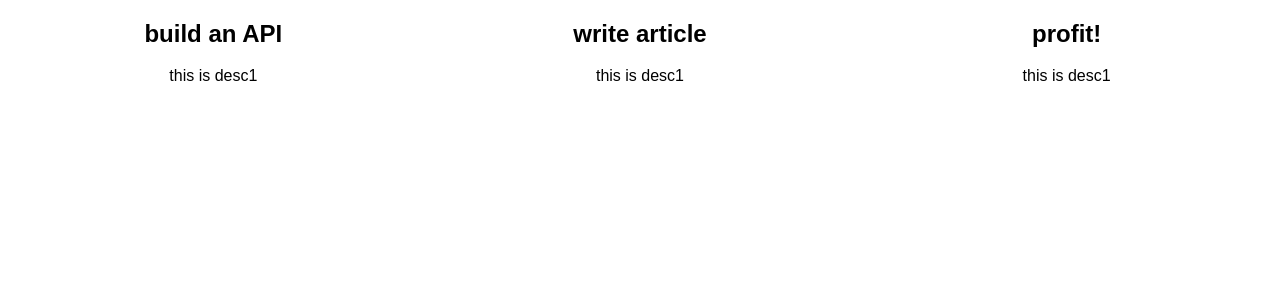
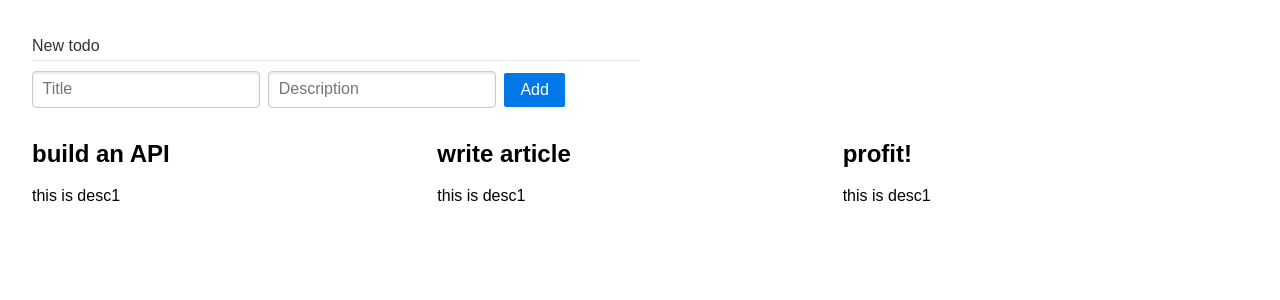
Before and after one commit to zshanabek/todo-app, a React (Create React App) app in the folder todo-app/: page / in a window 1280 px wide. Shown: the top 300 px of the page. Built offline with nearby package versions, Linux system fonts and the light colour scheme.

Commit message:
[Add] - added form

```diff
--- a/todo-app/src/App.css
+++ b/todo-app/src/App.css
@@ -1,32 +1,7 @@
-.App {
-  text-align: center;
+body {
+  margin: 2em;
 }
 
-.App-logo {
-  animation: App-logo-spin infinite 20s linear;
-  height: 40vmin;
+input {
+  margin-right: 0.5em;
 }
-
-.App-header {
-  background-color: #282c34;
-  min-height: 100vh;
-  display: flex;
-  flex-direction: column;
-  align-items: center;
-  justify-content: center;
-  font-size: calc(10px + 2vmin);
-  color: white;
-}
-
-.App-link {
-  color: #61dafb;
-}
-
-@keyframes App-logo-spin {
-  from {
-    transform: rotate(0deg);
-  }
-  to {
-    transform: rotate(360deg);
-  }
-}
--- a/todo-app/src/App.js
+++ b/todo-app/src/App.js
@@ -1,33 +1,52 @@
 import React, { Component } from 'react';
 import './App.css';
+import data from './data';
+import Todo from './Todo';
 
-const data = [
-  {
-    title: "build an API",
-    description: "this is desc1",
-  },
-  {
-    title: "write article",
-    description: "this is desc1",
-  },
-  {
-    title: "profit!",
-    description: "this is desc1",
-  },
-]
+class App extends Component {
+  componentWillMount() {
+    this.setState({
+      todos: data,
+    });
+  }
 
-const Todo = props =>
-  <div className="pure-u-1-3">
-    <h2>{props.title}</h2>
-    <p>{props.description}</p>
-  </div>;
-class App extends Component {
+  addTodo = (e) => {
+    e.preventDefault();
+
+    const todos = this.state.todos;
+    const newId = todos[todos.length - 1].id + 1;
+
+    this.setState({
+      todos: todos.concat({ id: newId,
+                            title: `New Todo ${newId}`,
+                            description: `${newId} description`}),
+    });
+  }
+  newTodo = () =>
+    <div className="pure-g">
+      <div className='pure-u-12-24'>
+        <form className="pure-form">
+          <fieldset>
+            <legend>New todo</legend>
+
+            <input placeholder="Title" />
+            <input placeholder="Description" />
+
+            <button type="submit" className="pure-button pure-button-primary" >Add</button>
+          </fieldset>
+        </form>
+      </div>
+    </div>;
+
   render() {
     return (
-      <div className="App pure-g">
-        {data.map(info =>
-          <Todo {...info} />
-          )}
+      <div className="App">
+        {this.newTodo()}
+        <div className="pure-g">
+          {this.state.todos.map(info =>
+            <Todo key = {info.id} {...info}/>
+            )}
+        </div>
       </div>
     );
   }
--- /dev/null
+++ b/todo-app/src/Todo.js
@@ -0,0 +1,8 @@
+import React from 'react';
+const Todo = props =>
+  <div className="pure-u-1-3">
+    <h2>{props.title}</h2>
+    <p>{props.description}</p>
+  </div>;
+
+export default Todo;
--- /dev/null
+++ b/todo-app/src/data.js
@@ -0,0 +1,18 @@
+const data = [
+    {
+        id: 1,
+        title: "build an API",
+        description: "this is desc1",
+    },
+    {
+        id:2,
+        title: "write article",
+        description: "this is desc1",
+    },
+    {
+        id:3,
+        title: "profit!",
+        description: "this is desc1",
+    },
+]
+export default data;
```
